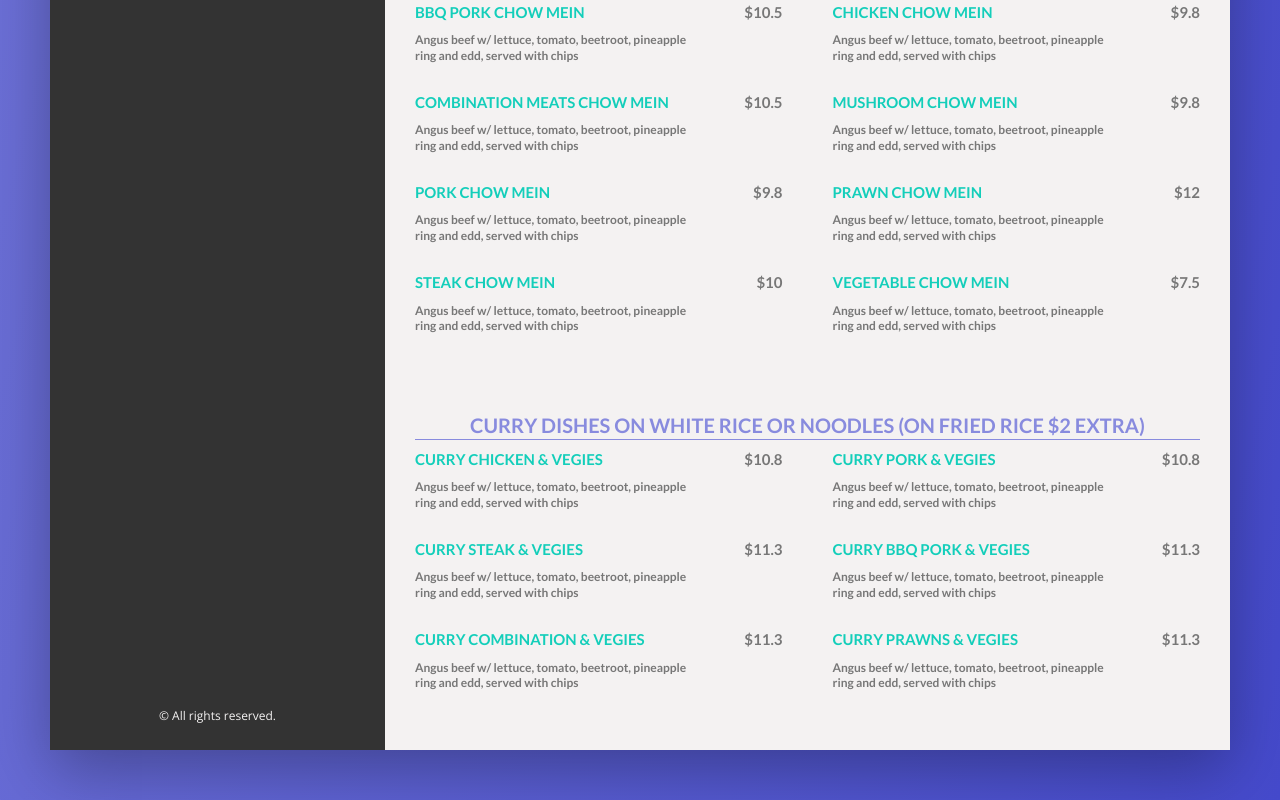
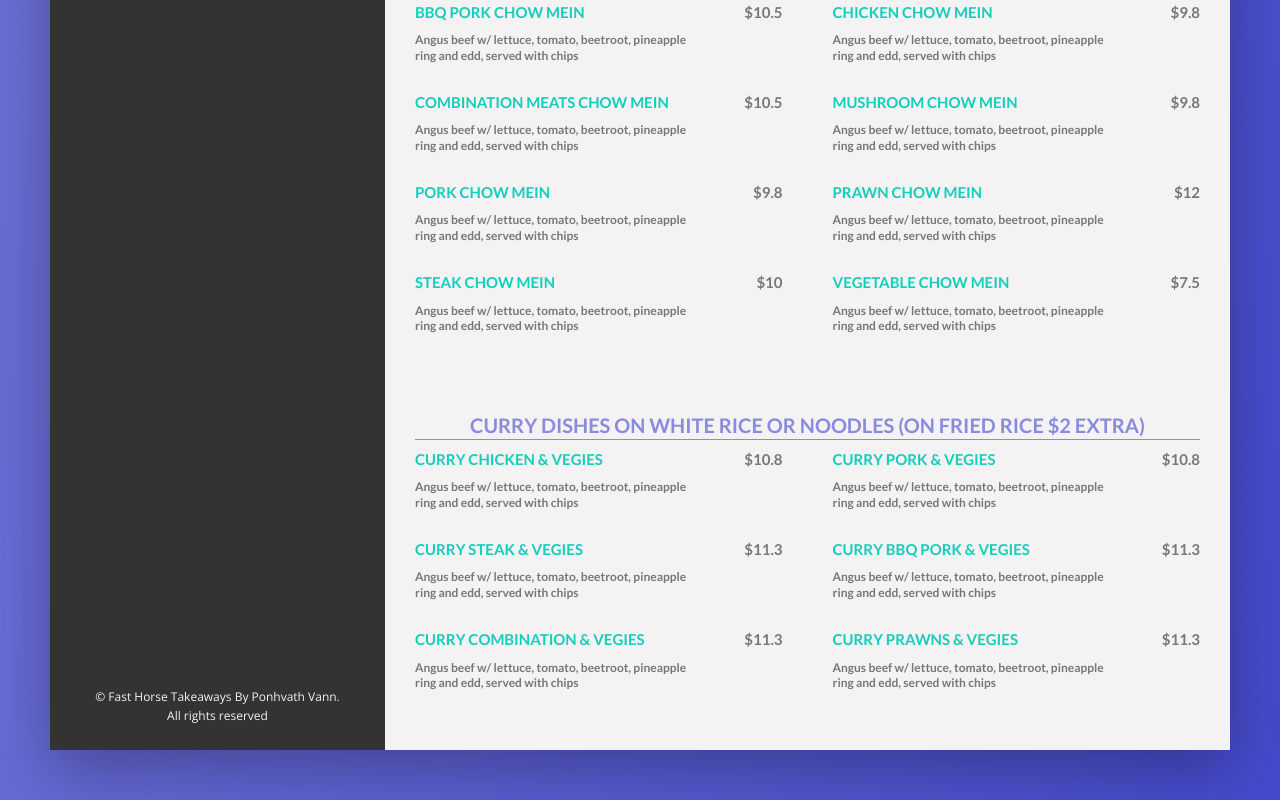
Before and after one commit to vBoBv/fasthorse-takeaway, a React (Create React App) app in the folder client/: page / in a window 1280 px wide. Shown: the part 4772-5572 px from the top of the page. Built offline with nearby package versions, Linux system fonts and the light colour scheme; no server answers.

Commit message:
tweaked nav-sidebar

```diff
--- a/client/src/components/NavSidebar.js
+++ b/client/src/components/NavSidebar.js
@@ -15,14 +15,14 @@ class NavSidebar extends Component {
 						<li className={`side-nav__item`}>
 							<Link to={'/menus/new'} className='side-nav__link'>
 								<span>
-									<i class='plus icon side-nav__icon'></i>Create New Menu
+									<i className='plus icon side-nav__icon'></i>Create New Menu
 								</span>
 							</Link>
 						</li>
 						<li className={`side-nav__item`}>
 							<Link to='/menus/list' className='side-nav__link'>
 								<span>
-									<i class='list icon side-nav__icon'></i>All Menu
+									<i className='list icon side-nav__icon'></i>All Menu
 								</span>
 							</Link>
 						</li>
@@ -38,20 +38,23 @@ class NavSidebar extends Component {
 					<li className={`side-nav__item`}>
 						<Link to='/' className='side-nav__link'>
 							<span>
-								<i class='utensils icon side-nav__icon'></i>Menu
+								<i className='utensils icon side-nav__icon'></i>Menu
 							</span>
 						</Link>
 					</li>
 					<li className={`side-nav__item`}>
 						<Link to='/contactus' className='side-nav__link'>
 							<span>
-								<i class='phone icon side-nav__icon'></i>Contact
+								<i className='phone icon side-nav__icon'></i>Contact
 							</span>
 						</Link>
 					</li>
 					{this.renderButton()}
 				</ul>
-				<div className='legal'>&copy; All rights reserved.</div>
+				<div className='legal'>
+					&copy; Fast Horse Takeaways By Ponhvath Vann.
+					<div>All rights reserved</div>
+				</div>
 			</div>
 		);
 	}
```
